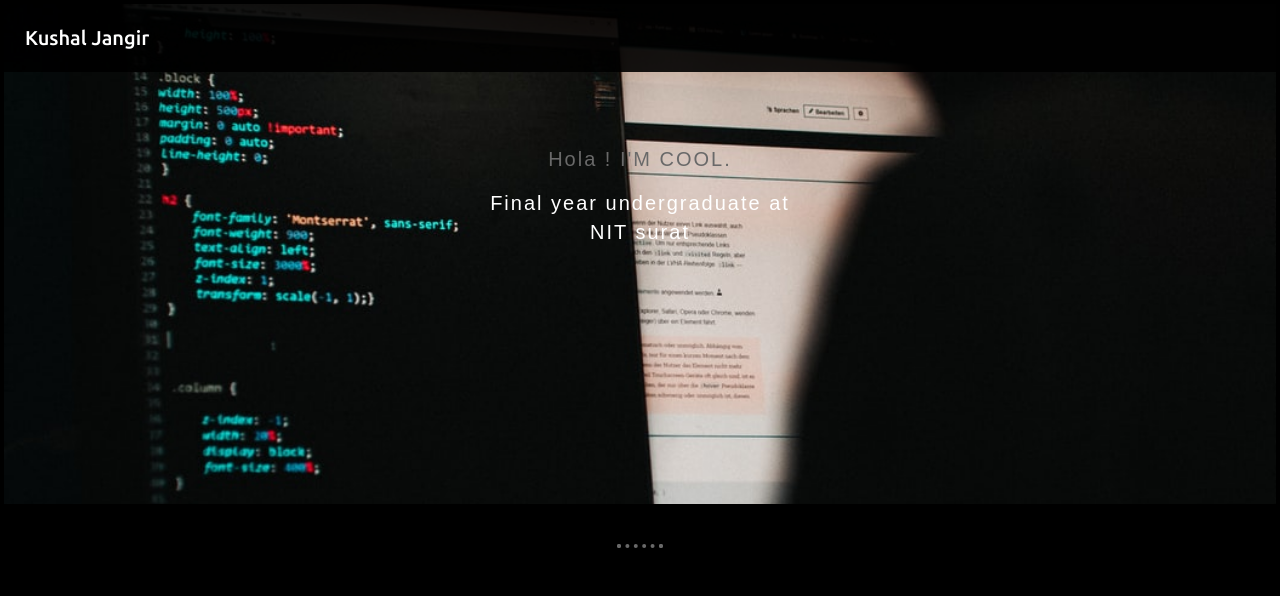
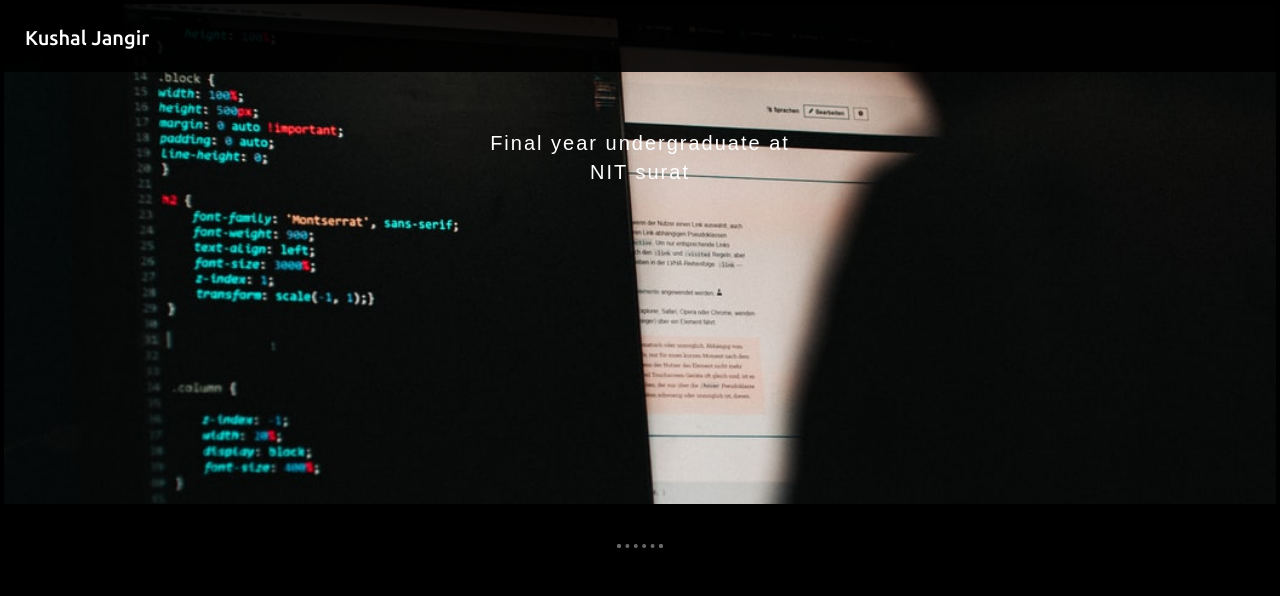
Before and after one commit to 7Kushal/7Kushal.github.io, a plain HTML site: page index.html in a window 1280 px wide. Shown: the top 596 px of the page. Drawn offline with nearby package versions, Linux system fonts and the light colour scheme.

Commit message:
Update-1.0

```diff
--- a/index.html
+++ b/index.html
@@ -33,7 +33,7 @@
       <!-- <img class="background" src="images/jefferson.jpg" alt="mountain"> -->
       <div class="profile">
         <!-- <img class="mypic" src="images/Myself.jpg" alt="kushal_jangir"> -->
-        <h2>Hola ! I'M COOL.</h2>
+        <!-- <h2>Hola ! I'M COOL.</h2> -->
         <p class="hello">Final year undergraduate at NIT surat</p>
       </div>
     </div>
```
